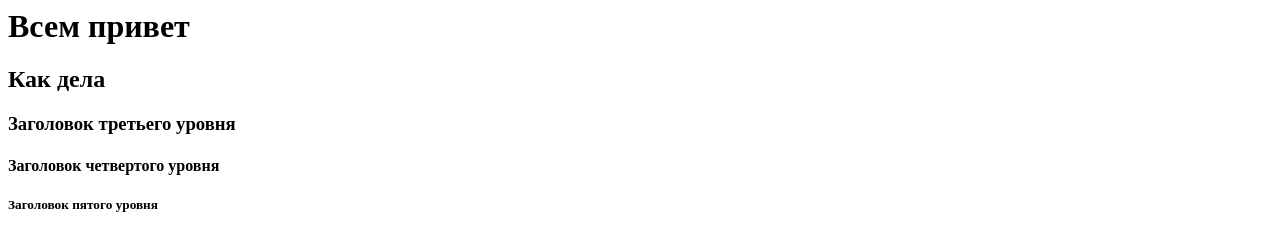
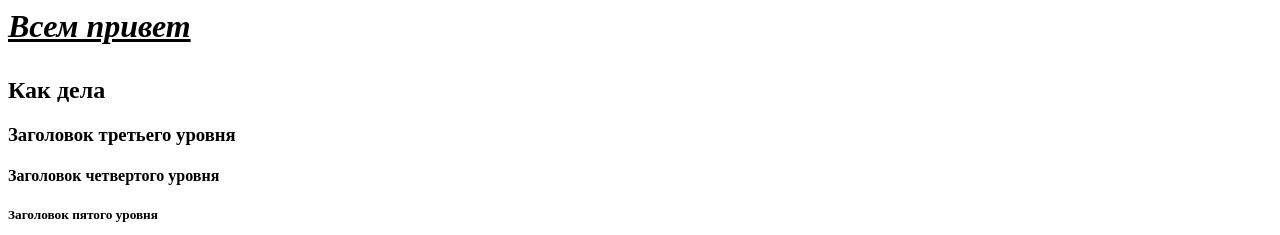
Before and after one commit to AlinaRu32/alili, a plain HTML site: page index.html in a window 1280 px wide. Shown: the top 235 px of the page. Drawn offline with Linux system fonts and the light colour scheme.

Commit message:
html font

```diff
--- a/index.html
+++ b/index.html
@@ -5,7 +5,7 @@
   <title>Заголовки в тексте</title>
  </head>
  <body>
-  <h1>Всем привет</h1>
+  <h1><p><b><i><p style="text-decoration:underline">Всем привет</i></b></p></h1>
   <h2>Как дела</h2>
   <h3>Заголовок третьего уровня</h3>
   <h4>Заголовок четвертого уровня</h4>
```
